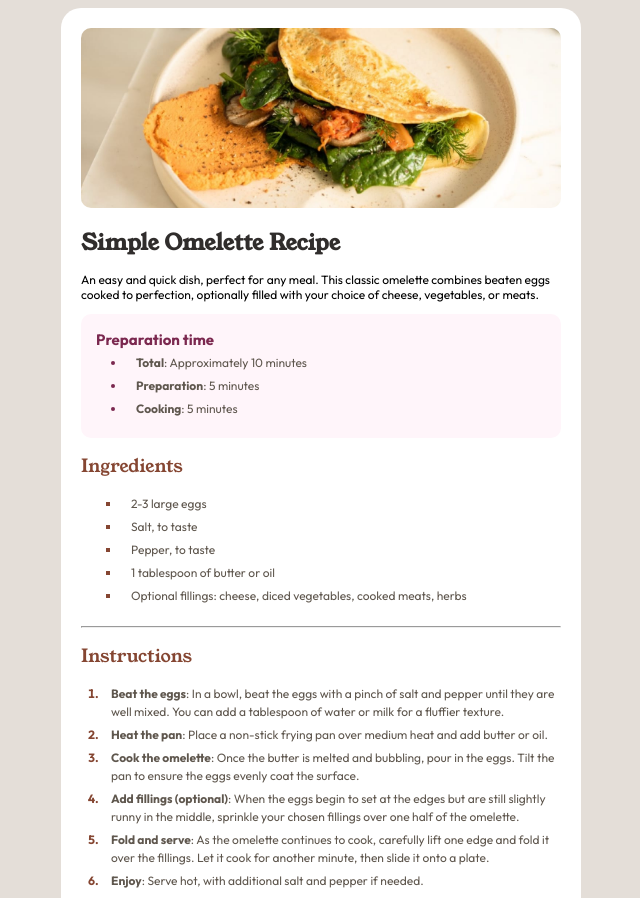
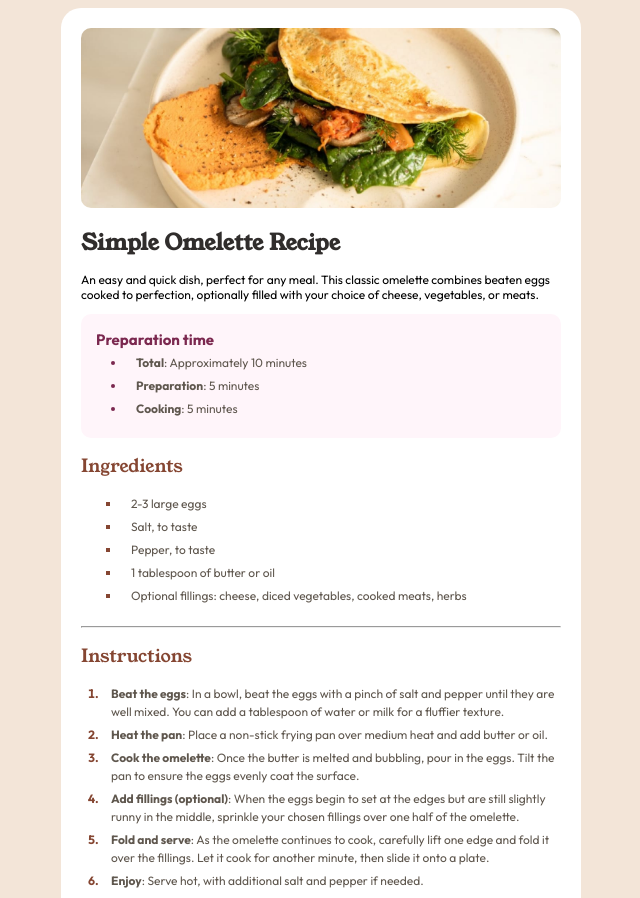
Before and after one commit to PandiyanBT/Recipe-card-component, a plain HTML site: page index.html in a window 1280 px wide. Shown: the top 898 px of the page, without its empty margins (319-959 px from the left). Drawn offline with Linux system fonts and the light colour scheme.

Commit message:
fixed body 100% issue

```diff
--- a/style.css
+++ b/style.css
@@ -1,5 +1,5 @@
 :root {
-    --bg-color: hsl(30, 18%, 87%);
+    --bg-color: #F3E5D8;
     --title-color: hsl(24, 5%, 18%);
     --accent-color: hsl(332, 51%, 32%);
     --accent-color-2: hsl(14, 45%, 36%);
@@ -16,10 +16,14 @@
     font-family: "Outfit";
     src: url(assets/fonts/outfit/Outfit-VariableFont_wght.ttf)
 }
+html{
+    height: 100%;
+}
 
 body {
     background-color: var(--bg-color);
     font-family: "Outfit";
+    height: 100%;
 }
 
 .recipe {
```
